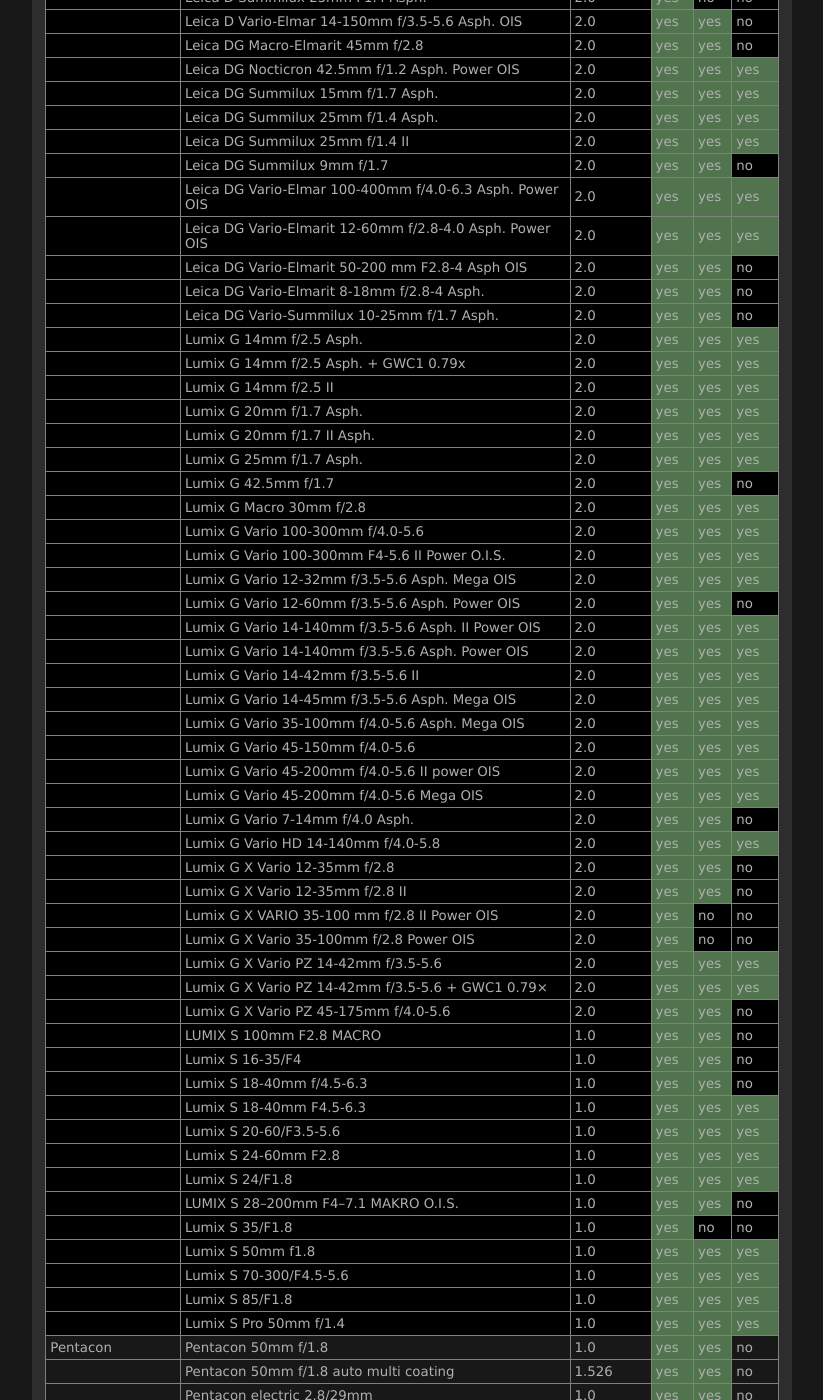
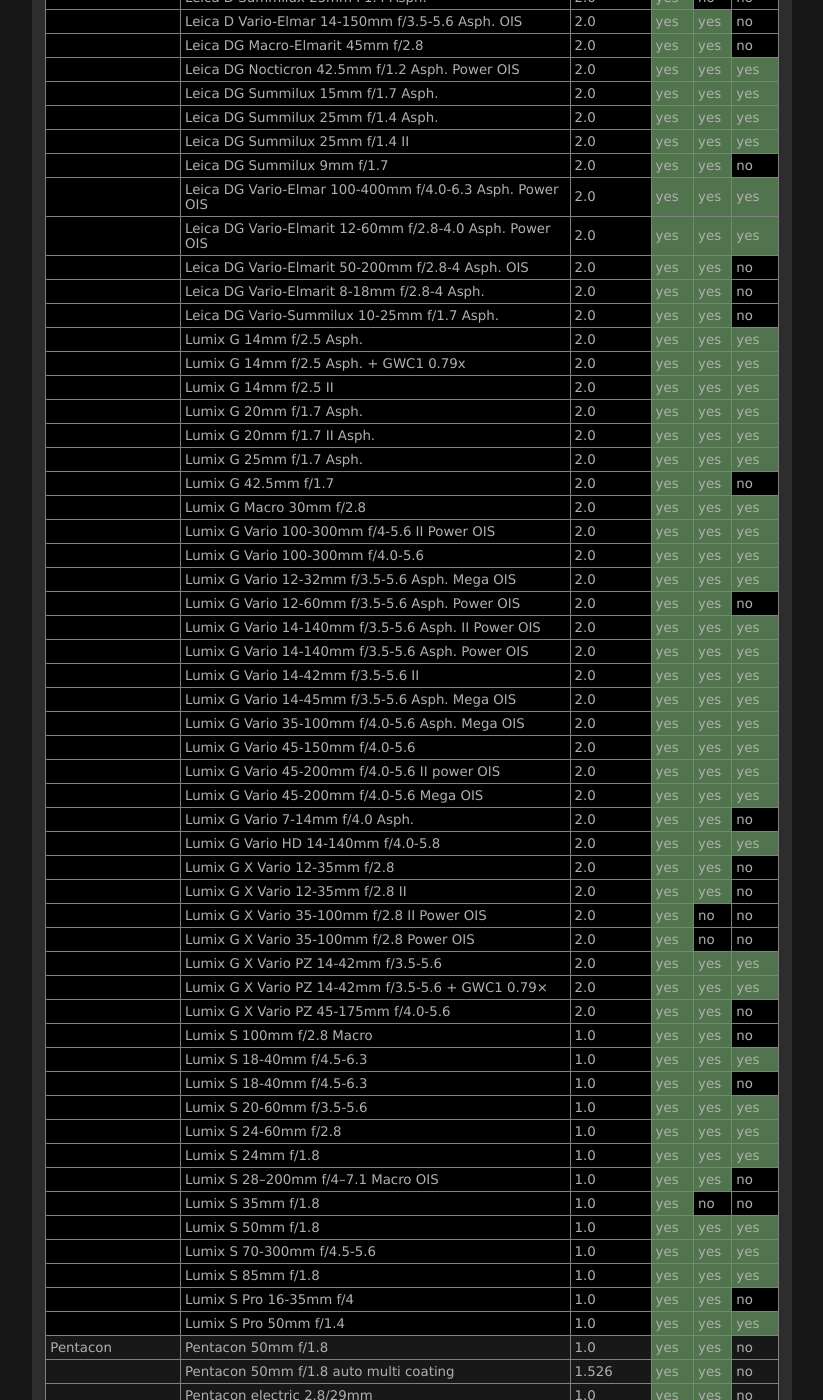
Before and after one commit to lensfun/lensfun.github.io, a Jekyll site: the page built from _posts/lenslist/2999-12-31-Lenslist-master.md, in a window 1280 px wide and 1400 px high, scrolled down 20224 px. Shown: the whole window, without its empty margins (284-1107 px from the left). Built offline with Jekyll 4.4.1, drawn with Linux system fonts in a browser that asks for light colours.

Commit message:
Update master lens list from GitHub Actions

```diff
--- a/_posts/lenslist/2999-12-31-Lenslist-master.md
+++ b/_posts/lenslist/2999-12-31-Lenslist-master.md
@@ -834,7 +834,7 @@ This list was generated on 2025-08-20 from current Lensfun sources. Your Lensfun
 <tr class="lenslist-bg1"><td></td><td>Leica DG Summilux 9mm f/1.7</td><td>2.0</td><td class="lenslist-highlight lenslist-check">yes</td><td class="lenslist-highlight lenslist-check">yes</td><td class="lenslist-check">no</td></tr>
 <tr class="lenslist-bg1"><td></td><td>Leica DG Vario-Elmar 100-400mm f/4.0-6.3 Asph. Power OIS</td><td>2.0</td><td class="lenslist-highlight lenslist-check">yes</td><td class="lenslist-highlight lenslist-check">yes</td><td class="lenslist-highlight lenslist-check">yes</td></tr>
 <tr class="lenslist-bg1"><td></td><td>Leica DG Vario-Elmarit 12-60mm f/2.8-4.0 Asph. Power OIS</td><td>2.0</td><td class="lenslist-highlight lenslist-check">yes</td><td class="lenslist-highlight lenslist-check">yes</td><td class="lenslist-highlight lenslist-check">yes</td></tr>
-<tr class="lenslist-bg1"><td></td><td>Leica DG Vario-Elmarit 50-200 mm F2.8-4 Asph OIS</td><td>2.0</td><td class="lenslist-highlight lenslist-check">yes</td><td class="lenslist-highlight lenslist-check">yes</td><td class="lenslist-check">no</td></tr>
+<tr class="lenslist-bg1"><td></td><td>Leica DG Vario-Elmarit 50-200mm f/2.8-4 Asph. OIS</td><td>2.0</td><td class="lenslist-highlight lenslist-check">yes</td><td class="lenslist-highlight lenslist-check">yes</td><td class="lenslist-check">no</td></tr>
 <tr class="lenslist-bg1"><td></td><td>Leica DG Vario-Elmarit 8-18mm f/2.8-4 Asph.</td><td>2.0</td><td class="lenslist-highlight lenslist-check">yes</td><td class="lenslist-highlight lenslist-check">yes</td><td class="lenslist-check">no</td></tr>
 <tr class="lenslist-bg1"><td></td><td>Leica DG Vario-Summilux 10-25mm f/1.7 Asph.</td><td>2.0</td><td class="lenslist-highlight lenslist-check">yes</td><td class="lenslist-highlight lenslist-check">yes</td><td class="lenslist-check">no</td></tr>
 <tr class="lenslist-bg1"><td></td><td>Lumix G 14mm f/2.5 Asph.</td><td>2.0</td><td class="lenslist-highlight lenslist-check">yes</td><td class="lenslist-highlight lenslist-check">yes</td><td class="lenslist-highlight lenslist-check">yes</td></tr>
@@ -845,8 +845,8 @@ This list was generated on 2025-08-20 from current Lensfun sources. Your Lensfun
 <tr class="lenslist-bg1"><td></td><td>Lumix G 25mm f/1.7 Asph.</td><td>2.0</td><td class="lenslist-highlight lenslist-check">yes</td><td class="lenslist-highlight lenslist-check">yes</td><td class="lenslist-highlight lenslist-check">yes</td></tr>
 <tr class="lenslist-bg1"><td></td><td>Lumix G 42.5mm f/1.7</td><td>2.0</td><td class="lenslist-highlight lenslist-check">yes</td><td class="lenslist-highlight lenslist-check">yes</td><td class="lenslist-check">no</td></tr>
 <tr class="lenslist-bg1"><td></td><td>Lumix G Macro 30mm f/2.8</td><td>2.0</td><td class="lenslist-highlight lenslist-check">yes</td><td class="lenslist-highlight lenslist-check">yes</td><td class="lenslist-highlight lenslist-check">yes</td></tr>
+<tr class="lenslist-bg1"><td></td><td>Lumix G Vario 100-300mm f/4-5.6 II Power OIS</td><td>2.0</td><td class="lenslist-highlight lenslist-check">yes</td><td class="lenslist-highlight lenslist-check">yes</td><td class="lenslist-highlight lenslist-check">yes</td></tr>
 <tr class="lenslist-bg1"><td></td><td>Lumix G Vario 100-300mm f/4.0-5.6</td><td>2.0</td><td class="lenslist-highlight lenslist-check">yes</td><td class="lenslist-highlight lenslist-check">yes</td><td class="lenslist-highlight lenslist-check">yes</td></tr>
-<tr class="lenslist-bg1"><td></td><td>Lumix G Vario 100-300mm F4-5.6 II Power O.I.S.</td><td>2.0</td><td class="lenslist-highlight lenslist-check">yes</td><td class="lenslist-highlight lenslist-check">yes</td><td class="lenslist-highlight lenslist-check">yes</td></tr>
 <tr class="lenslist-bg1"><td></td><td>Lumix G Vario 12-32mm f/3.5-5.6 Asph. Mega OIS</td><td>2.0</td><td class="lenslist-highlight lenslist-check">yes</td><td class="lenslist-highlight lenslist-check">yes</td><td class="lenslist-highlight lenslist-check">yes</td></tr>
 <tr class="lenslist-bg1"><td></td><td>Lumix G Vario 12-60mm f/3.5-5.6 Asph. Power OIS</td><td>2.0</td><td class="lenslist-highlight lenslist-check">yes</td><td class="lenslist-highlight lenslist-check">yes</td><td class="lenslist-check">no</td></tr>
 <tr class="lenslist-bg1"><td></td><td>Lumix G Vario 14-140mm f/3.5-5.6 Asph. II Power OIS</td><td>2.0</td><td class="lenslist-highlight lenslist-check">yes</td><td class="lenslist-highlight lenslist-check">yes</td><td class="lenslist-highlight lenslist-check">yes</td></tr>
@@ -861,23 +861,23 @@ This list was generated on 2025-08-20 from current Lensfun sources. Your Lensfun
 <tr class="lenslist-bg1"><td></td><td>Lumix G Vario HD 14-140mm f/4.0-5.8</td><td>2.0</td><td class="lenslist-highlight lenslist-check">yes</td><td class="lenslist-highlight lenslist-check">yes</td><td class="lenslist-highlight lenslist-check">yes</td></tr>
 <tr class="lenslist-bg1"><td></td><td>Lumix G X Vario 12-35mm f/2.8</td><td>2.0</td><td class="lenslist-highlight lenslist-check">yes</td><td class="lenslist-highlight lenslist-check">yes</td><td class="lenslist-check">no</td></tr>
 <tr class="lenslist-bg1"><td></td><td>Lumix G X Vario 12-35mm f/2.8 II</td><td>2.0</td><td class="lenslist-highlight lenslist-check">yes</td><td class="lenslist-highlight lenslist-check">yes</td><td class="lenslist-check">no</td></tr>
-<tr class="lenslist-bg1"><td></td><td>Lumix G X VARIO 35-100 mm f/2.8 II Power OIS</td><td>2.0</td><td class="lenslist-highlight lenslist-check">yes</td><td class="lenslist-check">no</td><td class="lenslist-check">no</td></tr>
+<tr class="lenslist-bg1"><td></td><td>Lumix G X Vario 35-100mm f/2.8 II Power OIS</td><td>2.0</td><td class="lenslist-highlight lenslist-check">yes</td><td class="lenslist-check">no</td><td class="lenslist-check">no</td></tr>
 <tr class="lenslist-bg1"><td></td><td>Lumix G X Vario 35-100mm f/2.8 Power OIS</td><td>2.0</td><td class="lenslist-highlight lenslist-check">yes</td><td class="lenslist-check">no</td><td class="lenslist-check">no</td></tr>
 <tr class="lenslist-bg1"><td></td><td>Lumix G X Vario PZ 14-42mm f/3.5-5.6</td><td>2.0</td><td class="lenslist-highlight lenslist-check">yes</td><td class="lenslist-highlight lenslist-check">yes</td><td class="lenslist-highlight lenslist-check">yes</td></tr>
 <tr class="lenslist-bg1"><td></td><td>Lumix G X Vario PZ 14-42mm f/3.5-5.6 + GWC1 0.79×</td><td>2.0</td><td class="lenslist-highlight lenslist-check">yes</td><td class="lenslist-highlight lenslist-check">yes</td><td class="lenslist-highlight lenslist-check">yes</td></tr>
 <tr class="lenslist-bg1"><td></td><td>Lumix G X Vario PZ 45-175mm f/4.0-5.6</td><td>2.0</td><td class="lenslist-highlight lenslist-check">yes</td><td class="lenslist-highlight lenslist-check">yes</td><td class="lenslist-check">no</td></tr>
-<tr class="lenslist-bg1"><td></td><td>LUMIX S 100mm F2.8 MACRO</td><td>1.0</td><td class="lenslist-highlight lenslist-check">yes</td><td class="lenslist-highlight lenslist-check">yes</td><td class="lenslist-check">no</td></tr>
-<tr class="lenslist-bg1"><td></td><td>Lumix S 16-35/F4</td><td>1.0</td><td class="lenslist-highlight lenslist-check">yes</td><td class="lenslist-highlight lenslist-check">yes</td><td class="lenslist-check">no</td></tr>
+<tr class="lenslist-bg1"><td></td><td>Lumix S 100mm f/2.8 Macro</td><td>1.0</td><td class="lenslist-highlight lenslist-check">yes</td><td class="lenslist-highlight lenslist-check">yes</td><td class="lenslist-check">no</td></tr>
+<tr class="lenslist-bg1"><td></td><td>Lumix S 18-40mm f/4.5-6.3</td><td>1.0</td><td class="lenslist-highlight lenslist-check">yes</td><td class="lenslist-highlight lenslist-check">yes</td><td class="lenslist-highlight lenslist-check">yes</td></tr>
 <tr class="lenslist-bg1"><td></td><td>Lumix S 18-40mm f/4.5-6.3</td><td>1.0</td><td class="lenslist-highlight lenslist-check">yes</td><td class="lenslist-highlight lenslist-check">yes</td><td class="lenslist-check">no</td></tr>
-<tr class="lenslist-bg1"><td></td><td>Lumix S 18-40mm F4.5-6.3</td><td>1.0</td><td class="lenslist-highlight lenslist-check">yes</td><td class="lenslist-highlight lenslist-check">yes</td><td class="lenslist-highlight lenslist-check">yes</td></tr>
-<tr class="lenslist-bg1"><td></td><td>Lumix S 20-60/F3.5-5.6</td><td>1.0</td><td class="lenslist-highlight lenslist-check">yes</td><td class="lenslist-highlight lenslist-check">yes</td><td class="lenslist-highlight lenslist-check">yes</td></tr>
-<tr class="lenslist-bg1"><td></td><td>Lumix S 24-60mm F2.8</td><td>1.0</td><td class="lenslist-highlight lenslist-check">yes</td><td class="lenslist-highlight lenslist-check">yes</td><td class="lenslist-highlight lenslist-check">yes</td></tr>
-<tr class="lenslist-bg1"><td></td><td>Lumix S 24/F1.8</td><td>1.0</td><td class="lenslist-highlight lenslist-check">yes</td><td class="lenslist-highlight lenslist-check">yes</td><td class="lenslist-highlight lenslist-check">yes</td></tr>
-<tr class="lenslist-bg1"><td></td><td>LUMIX S 28–200mm F4–7.1 MAKRO O.I.S.</td><td>1.0</td><td class="lenslist-highlight lenslist-check">yes</td><td class="lenslist-highlight lenslist-check">yes</td><td class="lenslist-check">no</td></tr>
-<tr class="lenslist-bg1"><td></td><td>Lumix S 35/F1.8</td><td>1.0</td><td class="lenslist-highlight lenslist-check">yes</td><td class="lenslist-check">no</td><td class="lenslist-check">no</td></tr>
-<tr class="lenslist-bg1"><td></td><td>Lumix S 50mm f1.8</td><td>1.0</td><td class="lenslist-highlight lenslist-check">yes</td><td class="lenslist-highlight lenslist-check">yes</td><td class="lenslist-highlight lenslist-check">yes</td></tr>
-<tr class="lenslist-bg1"><td></td><td>Lumix S 70-300/F4.5-5.6</td><td>1.0</td><td class="lenslist-highlight lenslist-check">yes</td><td class="lenslist-highlight lenslist-check">yes</td><td class="lenslist-highlight lenslist-check">yes</td></tr>
-<tr class="lenslist-bg1"><td></td><td>Lumix S 85/F1.8</td><td>1.0</td><td class="lenslist-highlight lenslist-check">yes</td><td class="lenslist-highlight lenslist-check">yes</td><td class="lenslist-highlight lenslist-check">yes</td></tr>
+<tr class="lenslist-bg1"><td></td><td>Lumix S 20-60mm f/3.5-5.6</td><td>1.0</td><td class="lenslist-highlight lenslist-check">yes</td><td class="lenslist-highlight lenslist-check">yes</td><td class="lenslist-highlight lenslist-check">yes</td></tr>
+<tr class="lenslist-bg1"><td></td><td>Lumix S 24-60mm f/2.8</td><td>1.0</td><td class="lenslist-highlight lenslist-check">yes</td><td class="lenslist-highlight lenslist-check">yes</td><td class="lenslist-highlight lenslist-check">yes</td></tr>
+<tr class="lenslist-bg1"><td></td><td>Lumix S 24mm f/1.8</td><td>1.0</td><td class="lenslist-highlight lenslist-check">yes</td><td class="lenslist-highlight lenslist-check">yes</td><td class="lenslist-highlight lenslist-check">yes</td></tr>
+<tr class="lenslist-bg1"><td></td><td>Lumix S 28–200mm f/4–7.1 Macro OIS</td><td>1.0</td><td class="lenslist-highlight lenslist-check">yes</td><td class="lenslist-highlight lenslist-check">yes</td><td class="lenslist-check">no</td></tr>
+<tr class="lenslist-bg1"><td></td><td>Lumix S 35mm f/1.8</td><td>1.0</td><td class="lenslist-highlight lenslist-check">yes</td><td class="lenslist-check">no</td><td class="lenslist-check">no</td></tr>
+<tr class="lenslist-bg1"><td></td><td>Lumix S 50mm f/1.8</td><td>1.0</td><td class="lenslist-highlight lenslist-check">yes</td><td class="lenslist-highlight lenslist-check">yes</td><td class="lenslist-highlight lenslist-check">yes</td></tr>
+<tr class="lenslist-bg1"><td></td><td>Lumix S 70-300mm f/4.5-5.6</td><td>1.0</td><td class="lenslist-highlight lenslist-check">yes</td><td class="lenslist-highlight lenslist-check">yes</td><td class="lenslist-highlight lenslist-check">yes</td></tr>
+<tr class="lenslist-bg1"><td></td><td>Lumix S 85mm f/1.8</td><td>1.0</td><td class="lenslist-highlight lenslist-check">yes</td><td class="lenslist-highlight lenslist-check">yes</td><td class="lenslist-highlight lenslist-check">yes</td></tr>
+<tr class="lenslist-bg1"><td></td><td>Lumix S Pro 16-35mm f/4</td><td>1.0</td><td class="lenslist-highlight lenslist-check">yes</td><td class="lenslist-highlight lenslist-check">yes</td><td class="lenslist-check">no</td></tr>
 <tr class="lenslist-bg1"><td></td><td>Lumix S Pro 50mm f/1.4</td><td>1.0</td><td class="lenslist-highlight lenslist-check">yes</td><td class="lenslist-highlight lenslist-check">yes</td><td class="lenslist-highlight lenslist-check">yes</td></tr>
 <tr class="lenslist-bg2"><td>Pentacon</td><td>Pentacon 50mm f/1.8</td><td>1.0</td><td class="lenslist-highlight lenslist-check">yes</td><td class="lenslist-highlight lenslist-check">yes</td><td class="lenslist-check">no</td></tr>
 <tr class="lenslist-bg2"><td></td><td>Pentacon 50mm f/1.8 auto multi coating</td><td>1.526</td><td class="lenslist-highlight lenslist-check">yes</td><td class="lenslist-highlight lenslist-check">yes</td><td class="lenslist-check">no</td></tr>
```
